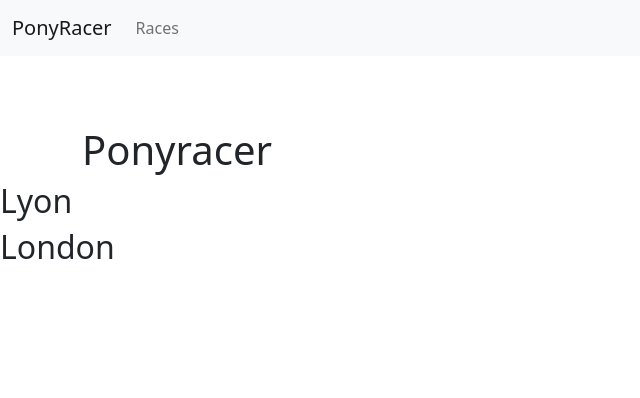
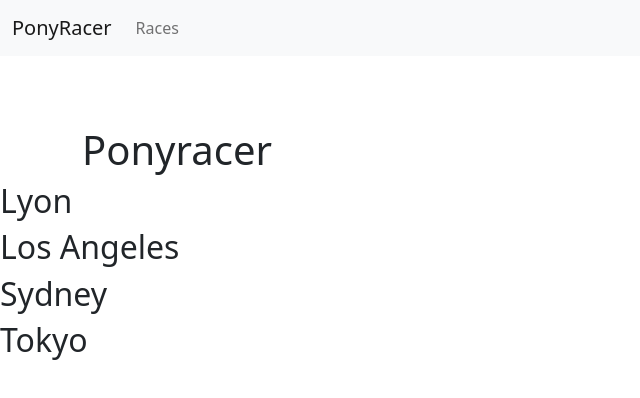
Before and after one commit to Amesika/ponyracer, an Angular app: page / in a window 1280 px wide. Shown: the top 398 px of the page, without its empty margins (0-640 px from the left). Built offline with nearby package versions, Linux system fonts and the light colour scheme.

Commit message:
5. Using pipes

```diff
--- a/src/app/race.service.ts
+++ b/src/app/race.service.ts
@@ -9,6 +9,12 @@ export class RaceService {
   constructor() { }
 
   list():Race[]{
-     return [{ name: 'Lyon' }, { name: 'London' }];
+     return [
+      {name: 'Lyon'},
+      {name: 'Los Angeles'},
+      {name: 'Sydney'},
+      {name: 'Tokyo'},
+      {name: 'Casablanca'}
+    ];
   }
 }
--- a/src/app/races/races.component.html
+++ b/src/app/races/races.component.html
@@ -1,3 +1,3 @@
-<div *ngFor="let race of races">
+<div *ngFor="let race of races | slice:0:4">
     <h2>{{race.name}}</h2>
 </div>
```
